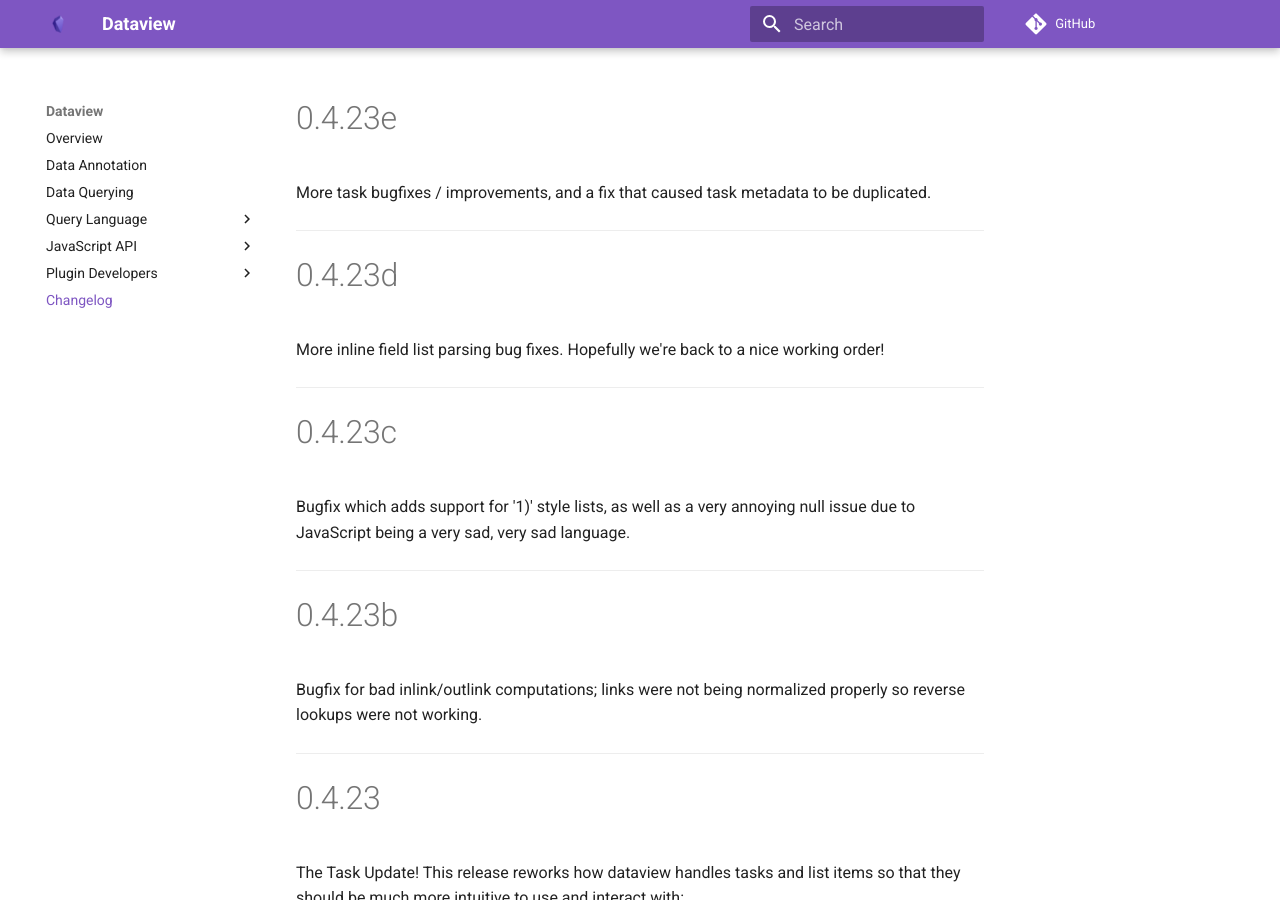
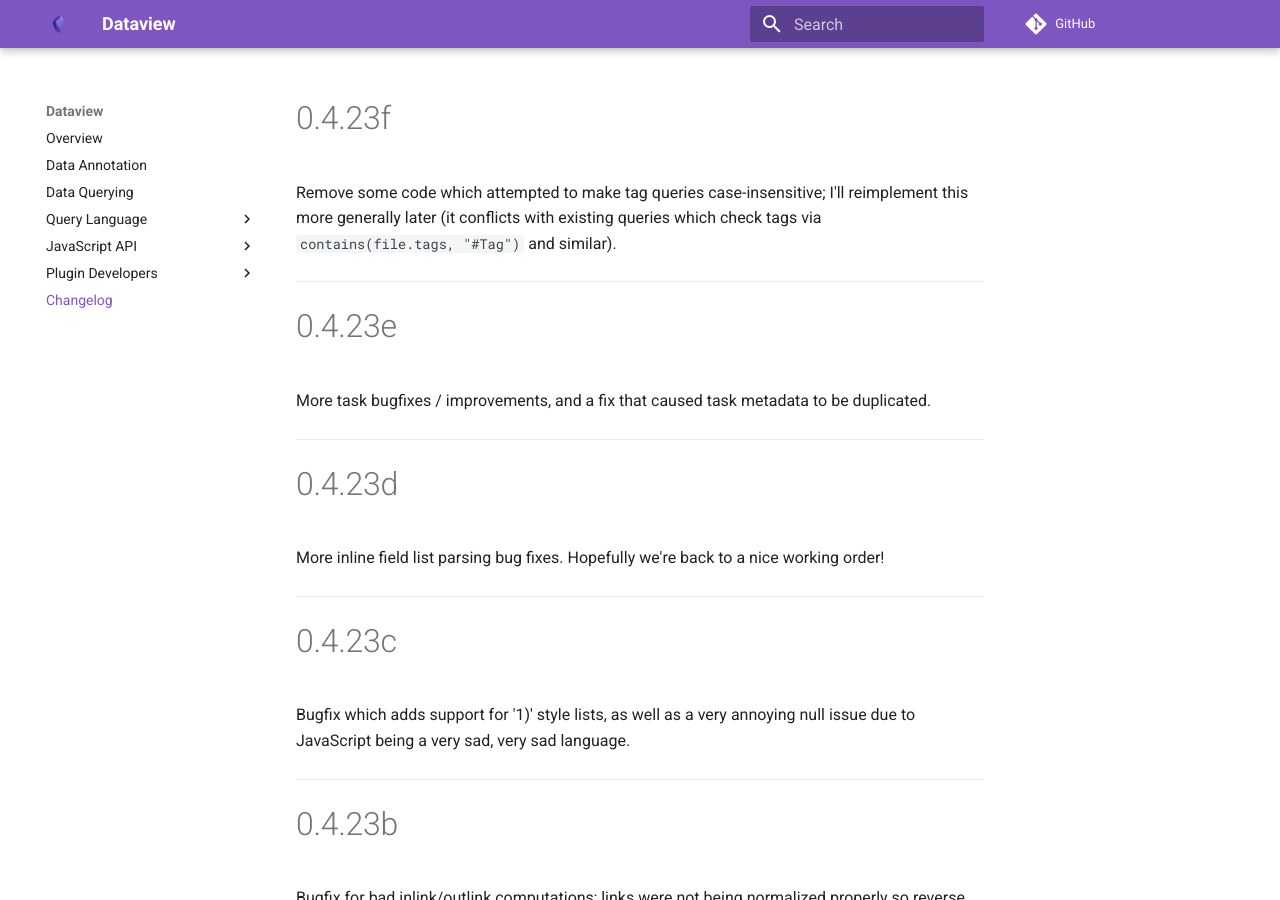
Before and after one commit to blacksmithgu/obsidian-dataview, an MkDocs documentation site: the page built from docs/docs/changelog.md, in a window 1280 px wide and 900 px high. Built offline with MkDocs 1.6.1 and Material for MkDocs 9.7.7, drawn with Linux system fonts in a browser that asks for light colours; comment, search, counter and statistics services are not loaded.

Commit message:
Auto-release 0.4.23f

```diff
--- a/docs/docs/changelog.md
+++ b/docs/docs/changelog.md
@@ -1,3 +1,10 @@
+# 0.4.23f
+
+Remove some code which attempted to make tag queries case-insensitive; I'll reimplement this more generally later (it
+conflicts with existing queries which check tags via `contains(file.tags, "#Tag")` and similar).
+
+---
+
 # 0.4.23e
 
 More task bugfixes / improvements, and a fix that caused task metadata to be duplicated.
--- a/package.json
+++ b/package.json
@@ -1,6 +1,6 @@
 {
   "name": "obsidian-dataview",
-  "version": "0.4.23e",
+  "version": "0.4.23f",
   "description": "Advanced data views for Obsidian.md.",
   "main": "lib/index.js",
   "types": "lib/index.d.ts",
--- a/versions.json
+++ b/versions.json
@@ -71,5 +71,6 @@
   "0.4.23b": "0.12.0",
   "0.4.23c": "0.12.0",
   "0.4.23d": "0.12.0",
-  "0.4.23e": "0.12.0"
+  "0.4.23e": "0.12.0",
+  "0.4.23f": "0.12.0"
 }
```
Also changed, not shown: CHANGELOG.md, manifest.json.
